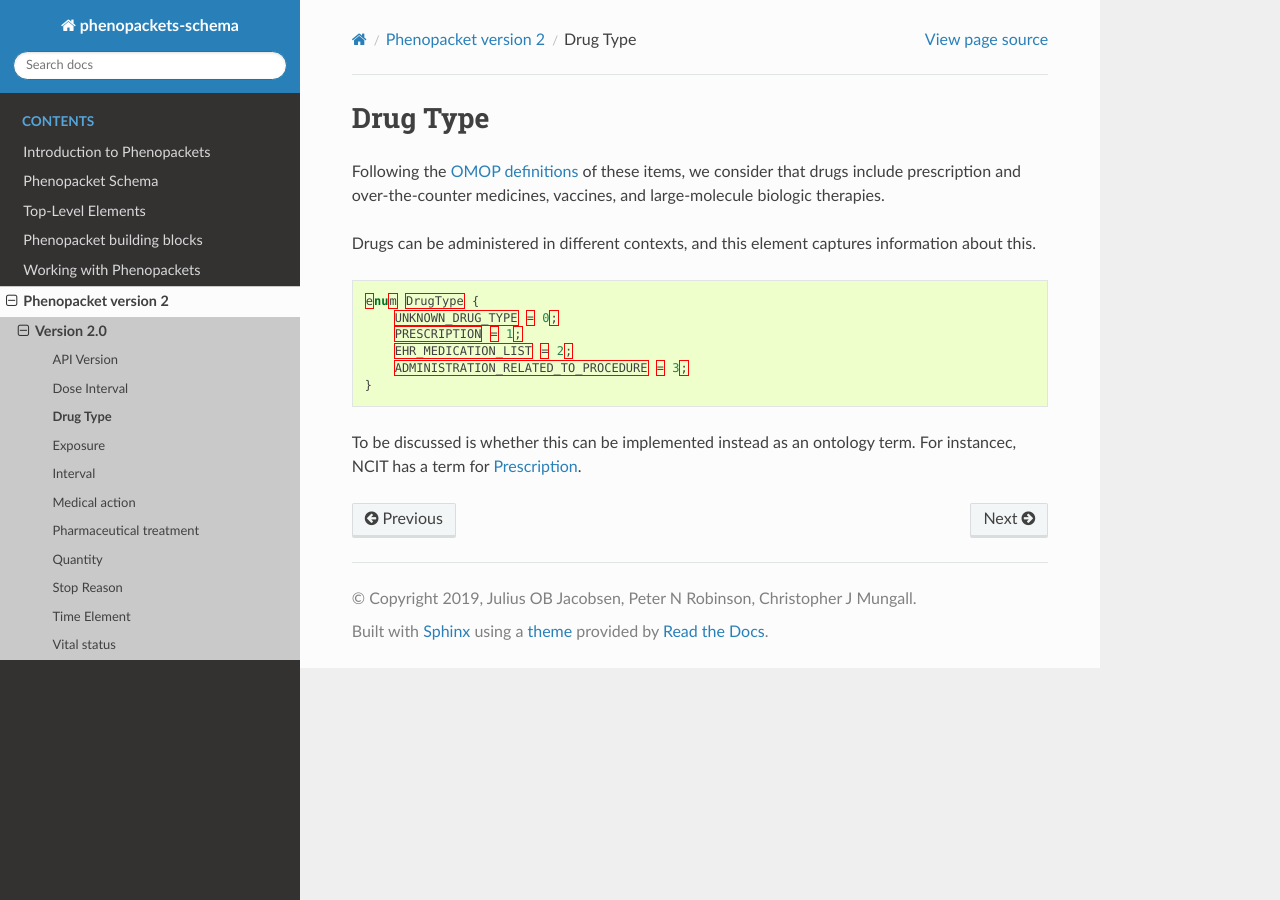
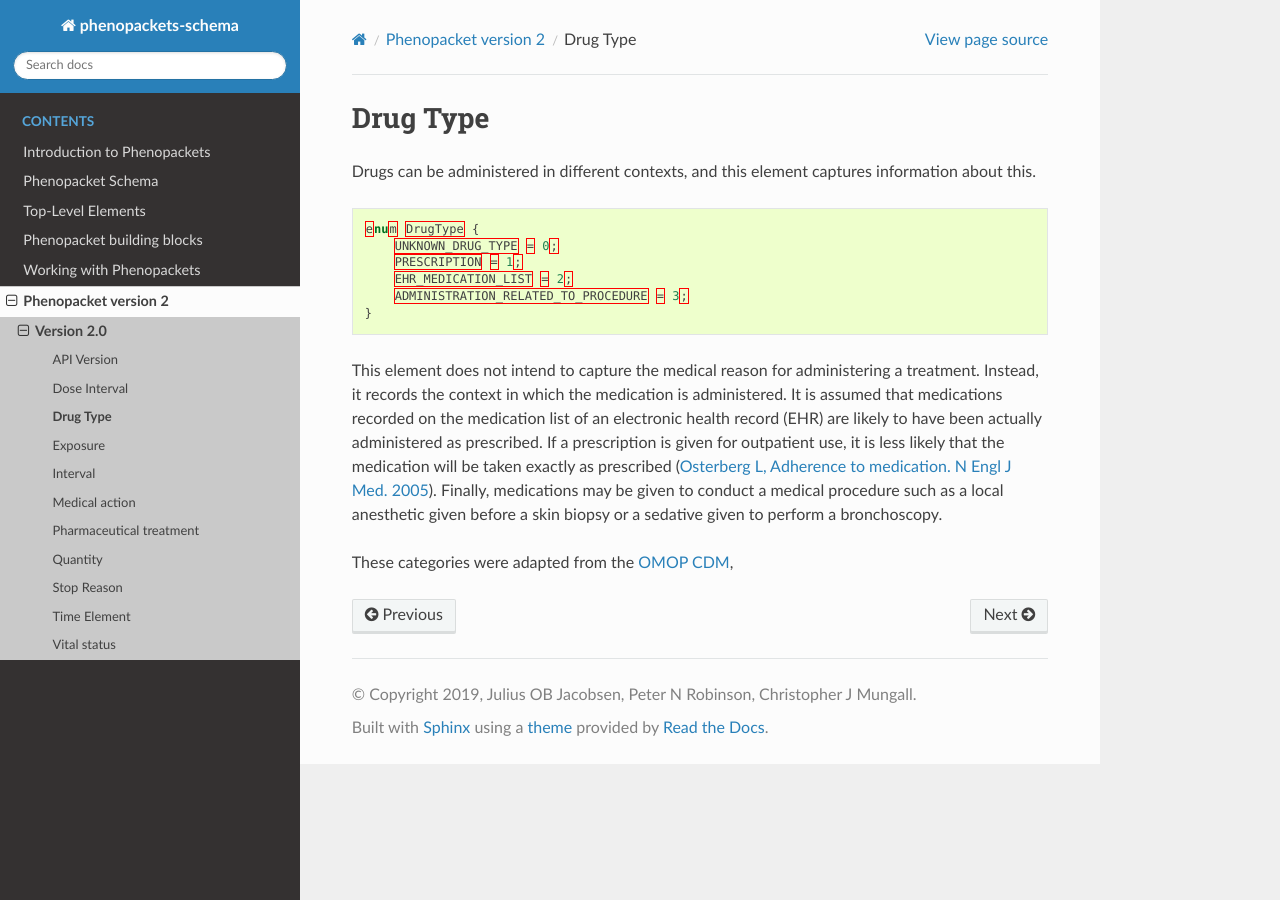
Before and after one commit to phenopackets/phenopacket-schema, a Sphinx documentation site: the page built from docs/drug-type.rst, in a window 1280 px wide. Built offline with Sphinx 7.4.7 and the Read the Docs theme 2.0.0, drawn with Linux system fonts in a browser that asks for light colours.

Commit message:
revising drug-type documentation (#241)

```diff
--- a/docs/drug-type.rst
+++ b/docs/drug-type.rst
@@ -4,11 +4,10 @@
 Drug Type
 =========
 
-Following the `OMOP definitions <https://github.com/OHDSI/CommonDataModel/wiki/DRUG_EXPOSURE>`_ of
-these items, we consider that drugs include prescription and over-the-counter
-medicines, vaccines, and large-molecule biologic therapies.
 
-Drugs can be administered in different contexts, and this element captures information about this.
+
+Drugs can be administered in different contexts, and this element
+captures information about this.
 
 
 
@@ -23,5 +22,17 @@ Drugs can be administered in different contexts, and this element captures infor
     }
 
 
-To be discussed is whether this can be implemented instead as an ontology term.
-For instancec, NCIT has a term for `Prescription <https://www.ebi.ac.uk/ols/ontologies/ncit/terms?iri=http%3A%2F%2Fpurl.obolibrary.org%2Fobo%2FNCIT_C28180>`_.
+This element does not intend to capture the medical reason for administering
+a treatment. Instead, it records the context in which the medication is
+administered. It is assumed that medications recorded on
+the medication list of an electronic health record (EHR) are likely
+to have been actually administered as prescribed. If a prescription
+is given for outpatient use, it is less likely that the medication
+will be taken exactly as prescribed
+(`Osterberg L, Adherence to medication. N Engl J Med. 2005 <https://pubmed.ncbi.nlm.nih.gov/16079372/>`_).
+Finally, medications may be given to conduct a medical procedure such as
+a local anesthetic given before a skin biopsy or a sedative given to perform
+a bronchoscopy.
+
+
+These categories were adapted from the `OMOP CDM <https://github.com/OHDSI/CommonDataModel/wiki/DRUG_EXPOSURE>`_,
```
